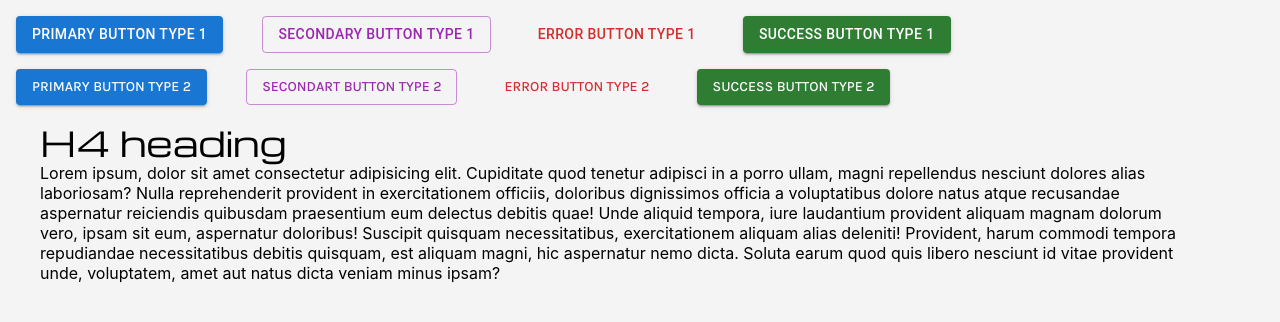
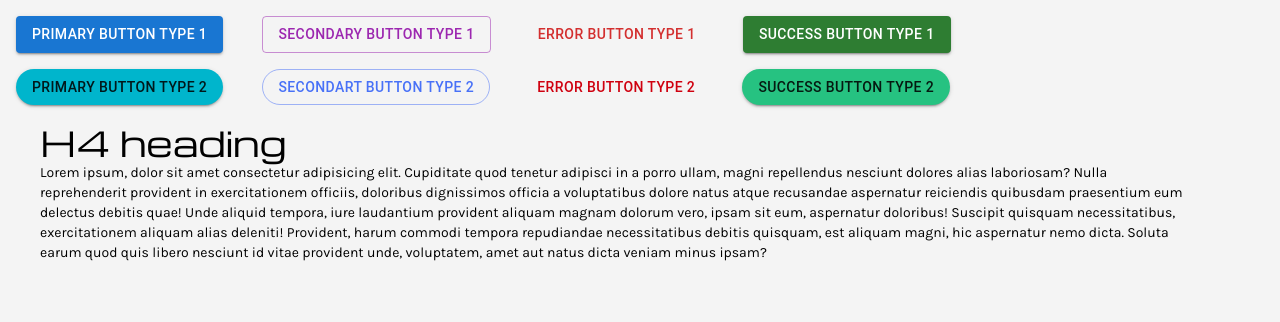
Before and after one commit to rk-codeflow/mat-ui-demo, a React (Create React App) app: page / in a window 1280 px wide. Shown: the top 322 px of the page. Built offline with nearby package versions, Linux system fonts and the light colour scheme.

Commit message:
typography

```diff
--- a/src/App.js
+++ b/src/App.js
@@ -1,9 +1,10 @@
 import './App.css';
 import { Button, Stack, Typography, Container, ThemeProvider } from '@mui/material'
-import { theme, buttonFont, bodyFont } from './styles/Styles';
+import { theme, headingFont, bodyFont } from './styles/Styles';
 
 function App() {
   return (
+    <div>
       <Stack spacing={2} p={2}>
         <Stack spacing={4.9} direction="row">
           <Button variant='contained' color='primary'>Primary Button Type 1</Button>
@@ -14,22 +15,23 @@ function App() {
 
         <ThemeProvider theme={theme}>
           <Stack spacing={4.9} direction="row">
-          <ThemeProvider theme={buttonFont}>
             <Button variant='contained' color='primary'>Primary Button Type 2</Button>
             <Button variant='outlined' color='secondary'>Secondart Button Type 2</Button>
             <Button variant='text' color='error'>Error Button Type 2</Button>
             <Button variant='contained' color='success'>Success Button Type 2</Button>
+          </Stack>
         </ThemeProvider>
-        </Stack>
 
           <Container>
+              <ThemeProvider theme={headingFont}>
+                <Typography variant='h4'>H4 heading</Typography>
+              </ThemeProvider>
               <ThemeProvider theme={bodyFont}>
-            <Typography variant='h4'>H4 heading</Typography>
-            <Typography variant='body 2'>Lorem ipsum, dolor sit amet consectetur adipisicing elit. Cupiditate quod tenetur adipisci in a porro ullam, magni repellendus nesciunt dolores alias laboriosam? Nulla reprehenderit provident in exercitationem officiis, doloribus dignissimos officia a voluptatibus dolore natus atque recusandae aspernatur reiciendis quibusdam praesentium eum delectus debitis quae! Unde aliquid tempora, iure laudantium provident aliquam magnam dolorum vero, ipsam sit eum, aspernatur doloribus! Suscipit quisquam necessitatibus, exercitationem aliquam alias deleniti! Provident, harum commodi tempora repudiandae necessitatibus debitis quisquam, est aliquam magni, hic aspernatur nemo dicta. Soluta earum quod quis libero nesciunt id vitae provident unde, voluptatem, amet aut natus dicta veniam minus ipsam?</Typography>
+                <Typography variant='body2'>Lorem ipsum, dolor sit amet consectetur adipisicing elit. Cupiditate quod tenetur adipisci in a porro ullam, magni repellendus nesciunt dolores alias laboriosam? Nulla reprehenderit provident in exercitationem officiis, doloribus dignissimos officia a voluptatibus dolore natus atque recusandae aspernatur reiciendis quibusdam praesentium eum delectus debitis quae! Unde aliquid tempora, iure laudantium provident aliquam magnam dolorum vero, ipsam sit eum, aspernatur doloribus! Suscipit quisquam necessitatibus, exercitationem aliquam alias deleniti! Provident, harum commodi tempora repudiandae necessitatibus debitis quisquam, est aliquam magni, hic aspernatur nemo dicta. Soluta earum quod quis libero nesciunt id vitae provident unde, voluptatem, amet aut natus dicta veniam minus ipsam?</Typography>
               </ThemeProvider>
           </Container>
-      </ThemeProvider>
       </Stack>
+  </div>
   );
 }
 
--- a/src/styles/Styles.js
+++ b/src/styles/Styles.js
@@ -9,10 +9,10 @@ const Colors = {
 
 // https://www.programiz.com/javascript/library/array/join
 
-export const buttonFont = createTheme({
+export const headingFont = createTheme({
   typography: {
     fontFamily: [
-      'Karla', 'sans-serif'
+      'Michroma', 'sans-serif'
     ].join(',')
   }
 })
@@ -20,7 +20,7 @@ export const buttonFont = createTheme({
 export const bodyFont = createTheme({
   typography: {
     fontFamily: [
-      'Michroma', 'sans-serif'
+      'Karla', 'sans-serif'
     ].join(',')
   }
 })
@@ -40,8 +40,21 @@ export const theme = createTheme({
       main: Colors.error,
     }
   },
+
   // typography: {
   //   fontFamily: 'Michroma',
   //   fontWeightRegular: 400
-  // }
+  // },
+
+  // This is useful if you want to apply a fully custom design system to Material UI's components.
+
+  components: {
+    MuiButton: {
+      styleOverrides: {
+        root: {
+          borderRadius: 20
+        }
+      }
+    }
+  }
 })
```
Lines whose indentation alone changed are shown as unchanged.
